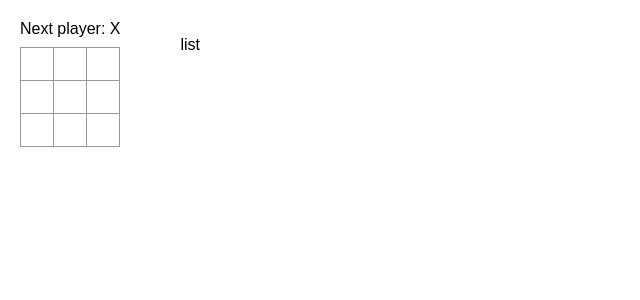
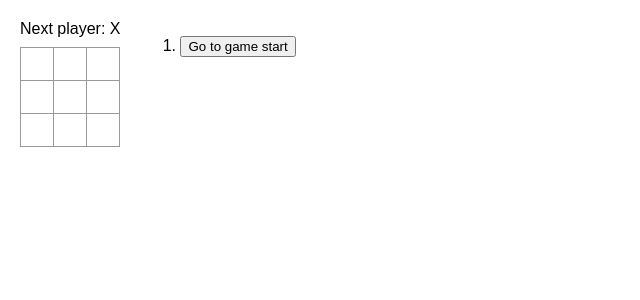
Before and after one commit to nataliebale/react-tic-tac-toe, a React (Create React App) app in the folder src/: page / in a window 1280 px wide. Shown: the top 300 px of the page, without its empty margins (0-640 px from the left). Built offline with nearby package versions, Linux system fonts and the light colour scheme.

Commit message:
Update App.js

```diff
--- a/src/App.js
+++ b/src/App.js
@@ -11,6 +11,27 @@ export default function Game() {
     setXIsNext(!xIsNext)
   }
 
+  function jumpTo(nextMove) {
+
+  }
+
+  const moves = history.map((squares, move) => {
+    let description;
+    if(move > 0) {
+      description = "Go to move #" + move;
+    } else {
+      description = 'Go to game start';
+    }
+
+    return (
+      <li>
+        <button onClick={() => jumpTo(move)}>
+          {description}
+        </button>
+      </li>
+    );
+  })
+
   return (
     <div className="game">
       <div className="game-board">
@@ -18,7 +39,11 @@ export default function Game() {
       </div>
       <div className="game-info">
         <ol>
-          list
+          {moves.map((move, index) => {
+            return (<div key={move}>
+              {move}
+            </div>);
+          })}
         </ol>
       </div>
     </div>
```
